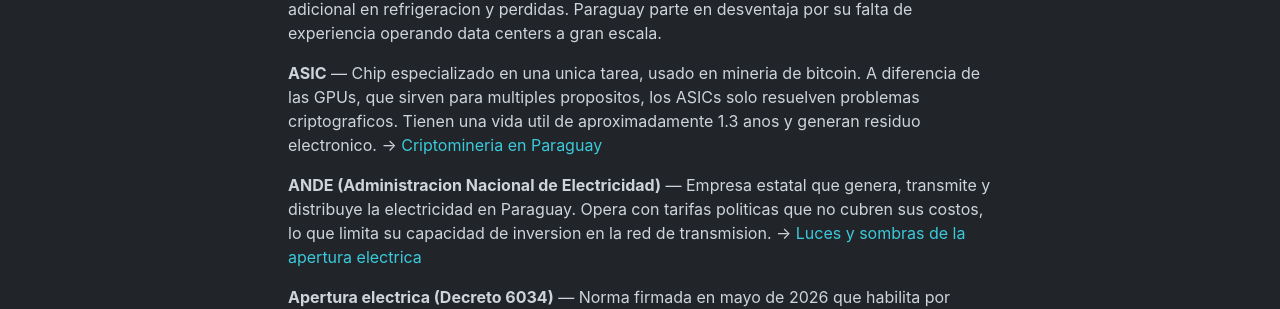
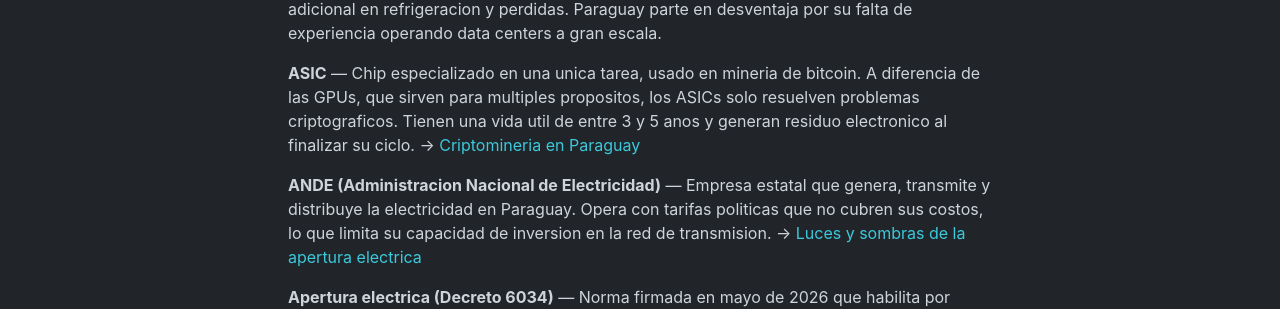
Before and after one commit to miravosqueinteresante/muchotexto.net, a Jekyll site: the page built from glosario.markdown, in a window 1280 px wide and 900 px high, scrolled down 781 px. Shown: the part 197-506 px from the top of the window. Built offline with Jekyll 4.4.1, drawn with Linux system fonts in a browser that asks for light colours.

Commit message:
Fix ASIC lifespan: 1.3 -> 3-5 anos (segun research)

```diff
--- a/glosario.markdown
+++ b/glosario.markdown
@@ -25,7 +25,7 @@
 
 **PUE (Power Usage Effectiveness)** — Indice que mide la eficiencia energetica de un data center. Un PUE de 1.5 significa que por cada MW utilizado en computo, se gasta 0.5 MW adicional en refrigeracion y perdidas. Paraguay parte en desventaja por su falta de experiencia operando data centers a gran escala.
 
-**ASIC** — Chip especializado en una unica tarea, usado en mineria de bitcoin. A diferencia de las GPUs, que sirven para multiples propositos, los ASICs solo resuelven problemas criptograficos. Tienen una vida util de aproximadamente 1.3 anos y generan residuo electronico.
+**ASIC** — Chip especializado en una unica tarea, usado en mineria de bitcoin. A diferencia de las GPUs, que sirven para multiples propositos, los ASICs solo resuelven problemas criptograficos. Tienen una vida util de entre 3 y 5 anos y generan residuo electronico al finalizar su ciclo.
 → [Criptomineria en Paraguay](/articulos/2026/07/07/criptomineria-paraguay-energia-barata/)
 
 **ANDE (Administracion Nacional de Electricidad)** — Empresa estatal que genera, transmite y distribuye la electricidad en Paraguay. Opera con tarifas politicas que no cubren sus costos, lo que limita su capacidad de inversion en la red de transmision.
```
